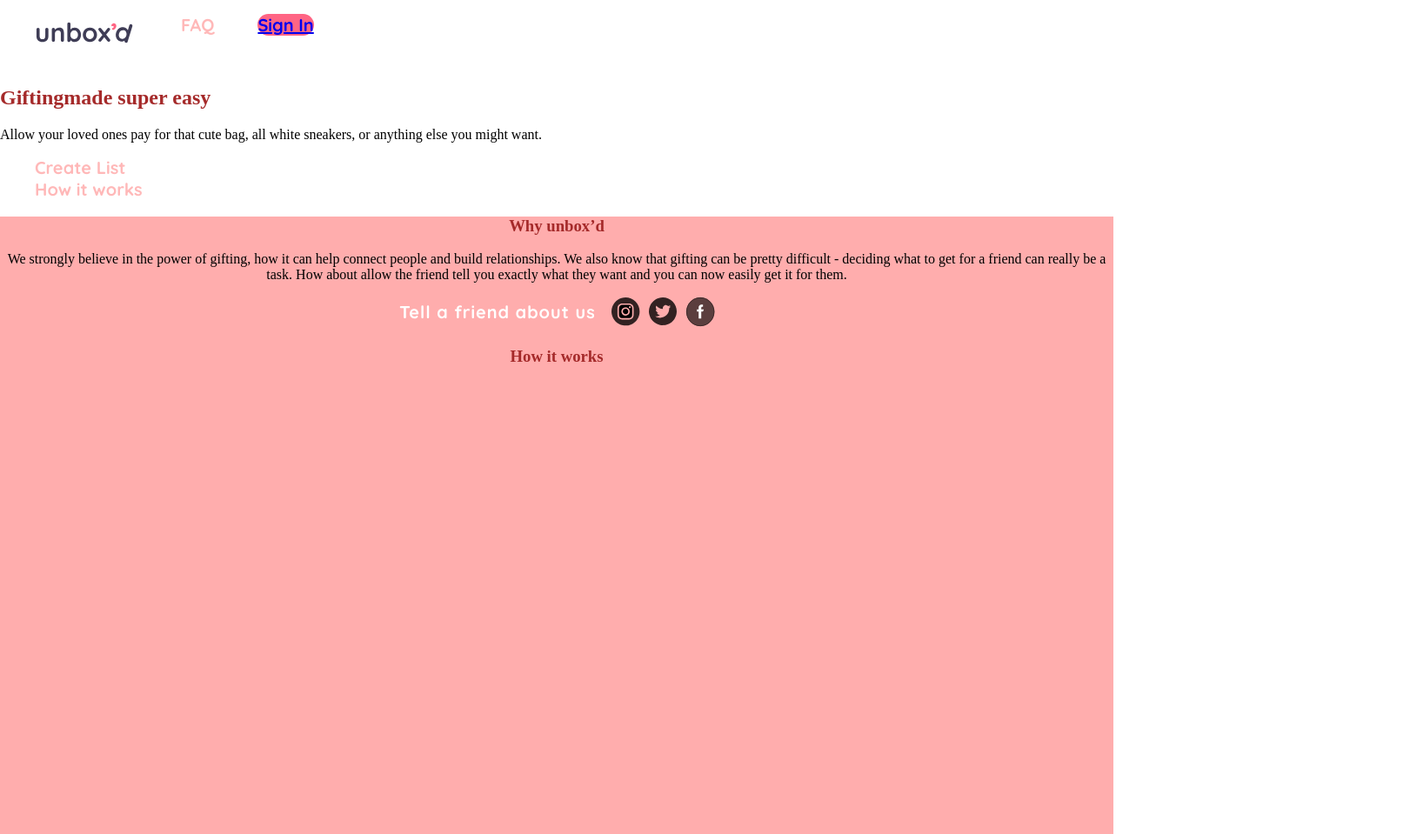
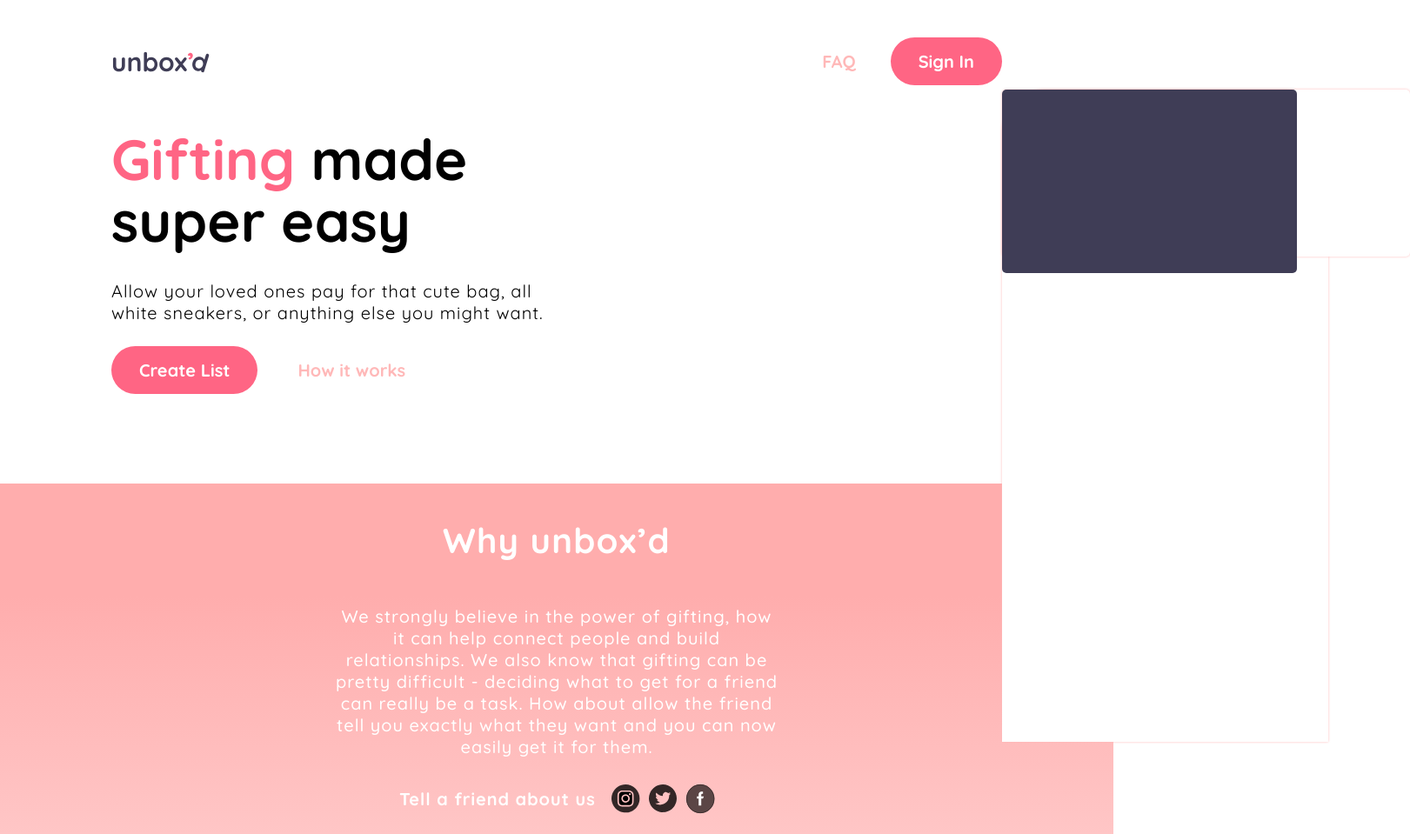
Before and after one commit to emiglory/unboxd, a plain HTML site: page index.html in a window 1280 px wide. Shown: the top 959 px of the page at 87% size, 1621 px wide, since content can reach past the window. Drawn offline with Linux system fonts and the light colour scheme.

Commit message:
html and css file

```diff
--- a/index.html
+++ b/index.html
@@ -7,29 +7,41 @@
     <title>Unboxed</title>
     <link rel="stylesheet" href="style.css" />
   </head>
+
   <body>
-    <nav>
-      <ul class="container" style="list-style-type: none">
-        <li><img src="img\logo.svg" alt="unboxd-logo" /></li>
-        <li>FAQ</li>
-        <li><a href="#" class="button">Sign In</a></li>
+    <header class="header-container">
+      <nav class="nav-container">
+        <img src="img\logo.svg" alt="unboxd-logo" />
+        <ul>
+          <li><a class="FAQ" href="#">FAQ</a></li>
+          <li><a class="SignIn-button">Sign In</a></li>
         </ul>
       </nav>
 
-    <section>
-      <h1><span>Gifting</span>made super easy</h1>
+      <div class="header-content-container">
+        <div class="info">
+          <h1><span style="color: #ff6584">Gifting </span> made super easy</h1>
           <p>
             Allow your loved ones pay for that cute bag, all white sneakers, or
             anything else you might want.
           </p>
-      <ul style="list-style-type: none">
-        <li>Create List</li>
-        <li>How it works</li>
+          <ul>
+            <li><a class="create-list" href="#">Create List</a></li>
+            <li><a class="how-it-works-cta" href="#">How it works</a></li>
           </ul>
-    </section>
+        </div>
 
-    <section class="whyandhow">
-      <article>
+        <div class="shapes">
+          <div class="square"></div>
+          <div class="big-rectangle"></div>
+          <div class="small-rectangle"></div>
+        </div>
+      </div>
+    </header>
+
+    <main>
+      <section class="main-container">
+        <article class="why-unboxd-article-container">
           <h1>Why unbox’d</h1>
           <p>
             We strongly believe in the power of gifting, how it can help connect
@@ -38,12 +50,17 @@
             task. How about allow the friend tell you exactly what they want and
             you can now easily get it for them.
           </p>
-        <img src="img\share.svg" alt="unboxd-logo" />
+          <img class="social-media" src="img\share.svg" alt="unboxd-logo" />
         </article>
 
-      <article>
+        <article class="how-it-works-article-container">
           <h1>How it works</h1>
         </article>
+
+        <article class="blank-container"></article>
       </section>
+    </main>
+
+    <footer class="footer-container"></footer>
   </body>
 </html>
--- a/style.css
+++ b/style.css
@@ -1,49 +1,246 @@
-@import url('https://fonts.googleapis.com/css2?family=Quicksand:wght@300;400;500;600;700&display=swap');
+@import url("https://fonts.googleapis.com/css2?family=Quicksand:wght@300;400;500;600;700&display=swap");
 
-
-body{
+body {
   border: 0px;
   padding: 0px;
   margin: 0px;
-    max-width: 100%;
+  width: 100%;
+  height: 100%;
+  font-family: Quicksand;
 }
 
-.button {
-    width: 153px;
-    height: 51px;
-    left: 1075px;
-    top: 38px;
-    background: #FF6584;
-    border-radius: 30px;
+a {
+  text-decoration: none;
 }
 
-li{
-    color: rgba(255, 184, 184, 1);
-    font-family: Quicksand;
-    font-size: 20px;
-    font-style: normal;
-    font-weight: 700;
-    line-height: 25px;
-    letter-spacing: 0em;
-    padding-right: 50px;
+ul {
+  list-style: none;
 }
 
-.container {
-    display: flex;
+.header-container {
+  margin: 3% 10% 8% 10%;
 }
 
-
-h1{
-    color: brown;
+.nav-container {
+  display: flex;
+  align-items: center;
+  justify-content: space-between;
+  width: 100%;
+  box-sizing: border-box;
 }
 
-nav{
+.nav-container ul {
+  display: flex;
+  /* width: 100%; */
+  flex-direction: row;
+  color: #ffb8b8;
+  font-family: Quicksand;
+  font-style: normal;
+  font-weight: bold;
+  font-size: 20px;
+  padding-left: 0px;
+  gap: 40px;
+}
+
+.header-content-container {
   display: flex;
   flex-direction: row;
+  max-width: 100%;
+  justify-content: space-between;
 }
-section.whyandhow{
+
+.shapes {
+  justify-content: flex-end;
+}
+
+.info {
+}
+
+.header-content-container h1 {
+  /* display: flex; */
+  /* flex-direction: column; */
+  margin-right: auto;
+  width: 425px;
+  font-family: Quicksand;
+  font-style: normal;
+  font-weight: bold;
+  font-size: 65px;
+  line-height: 110.4%;
+  margin-bottom: 32px;
+
+  /* or 72px */
+
+  color: black;
+}
+
+.header-content-container p {
+  /* display: flex;
+    flex-direction: column; */
+  width: 500px;
+  margin-right: auto;
+  font-family: Quicksand;
+  font-style: normal;
+  font-weight: normal;
+  font-size: 20px;
+  line-height: 25px;
+  letter-spacing: 0.05em;
+  margin-bottom: 41px;
+
+  color: #000000;
+  /* width: 500px; */
+}
+
+.square {
+  width: 375px;
+  height: 750px;
+  background: #ffffff;
+  box-shadow: 0px 0px 3px #ffb8b8;
+  border-radius: 50px 50px 0px 0px;
+  align-items: flex-start;
+  position: absolute;
+  /* left: 849px; */
+  justify-items: flex-end;
+  align-content: flex-end;
+}
+
+.big-rectangle {
+  width: 469px;
+  height: 192px;
+  background: #ffffff;
+  box-shadow: 0px 0px 3px #ffb8b8;
+  border-radius: 5px;
+  position: absolute;
+}
+
+.small-rectangle {
+  width: 339px;
+  height: 211px;
+  background: #3f3d56;
+  border-radius: 5px;
+  position: absolute;
+}
+
+.FAQ {
+  font-family: Quicksand;
+  font-style: normal;
+  font-weight: bold;
+  font-size: 20px;
+  line-height: 25px;
+  color: #ffb8b8;
+  gap: 40px;
+}
+
+.SignIn-button {
+  background-color: #ff6584;
+  border: none;
+  color: white;
+  padding: 15px 32px;
+  text-align: center;
+  border-radius: 30px;
+  font-size: 20px;
+  font-family: Quicksand;
+  font-weight: 700px;
+  cursor: pointer;
+}
+
+.header-content-container ul {
+  display: flex;
+  margin-right: auto;
+  padding-left: 0px;
+  gap: 46px;
+}
+
+.how-it-works-cta {
+  font-family: Quicksand;
+  font-style: normal;
+  font-weight: bold;
+  font-size: 20px;
+  /* line-height: 25px; */
+  color: #ffb8b8;
+}
+
+.create-list {
+  background-color: #ff6584;
+  border: none;
+  color: white;
+  padding: 15px 32px;
+  text-align: center;
+  border-radius: 30px;
+  font-size: 20px;
+  font-family: Quicksand;
+  font-weight: bold;
+  cursor: pointer;
+  width: 218px;
+}
+
+.main-container {
+  background: linear-gradient(
+      180deg,
+      #ffadad 12.61%,
+      rgba(255, 189, 189, 0) 100%
+    ),
+    #ffffff;
   height: 1026px;
-    background-color: #FFADAD;
-    border-color: black;
+}
+
+.why-unboxd-article-container {
+  display: flex;
+  flex-direction: column;
+  justify-content: center;
+  align-items: center;
   text-align: center;
 }
+
+.why-unboxd-article-container h1 {
+  font-family: Quicksand;
+  font-style: normal;
+  font-weight: bold;
+  font-size: 40px;
+  line-height: 50px;
+  letter-spacing: 0.03em;
+  color: white;
+  margin-bottom: 30px;
+}
+
+.why-unboxd-article-container p {
+  width: 40%;
+  font-size: 20px;
+  font-weight: 500;
+  letter-spacing: 0.05em;
+  color: white;
+  margin-bottom: 30px;
+}
+
+.how-it-works-article-container {
+  display: flex;
+  flex-direction: column;
+  justify-content: center;
+  align-items: center;
+  text-align: center;
+}
+
+.how-it-works-article-container h1 {
+  color: #3f3d56;
+  font-style: normal;
+  font-weight: bold;
+  font-size: 40px;
+  line-height: 50px;
+  letter-spacing: 0.03em;
+  margin-bottom: 510px;
+}
+
+.blank-container {
+  height: 499px;
+  background-color: white;
+}
+
+.footer-container {
+  margin-left: 15%;
+  margin-right: 15%;
+  background-color: #c4c4c4;
+  height: 200px;
+}
+
+.social-media {
+  margin-bottom: 20px;
+}
```
Lines whose indentation alone changed are shown as unchanged.
